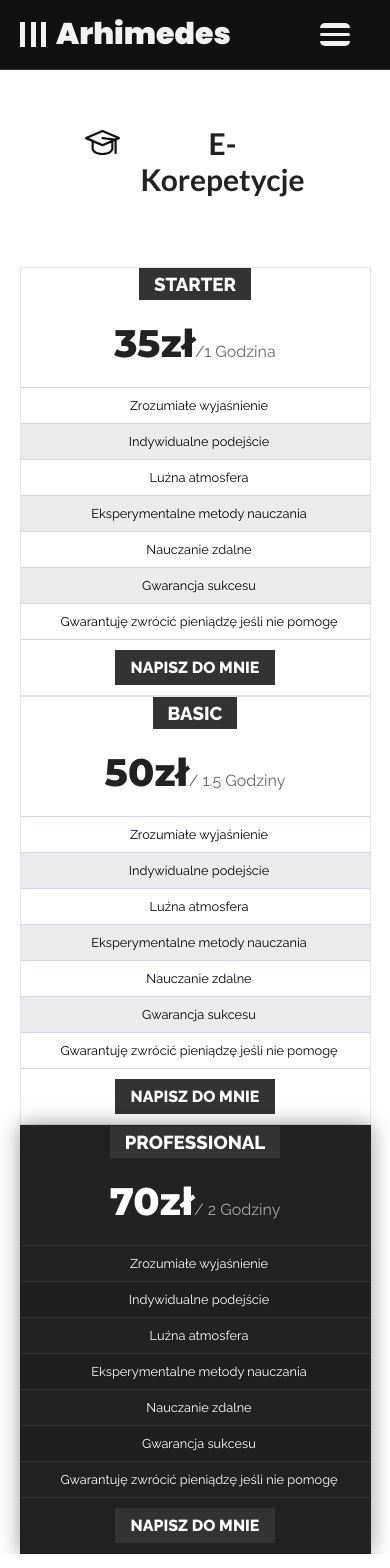
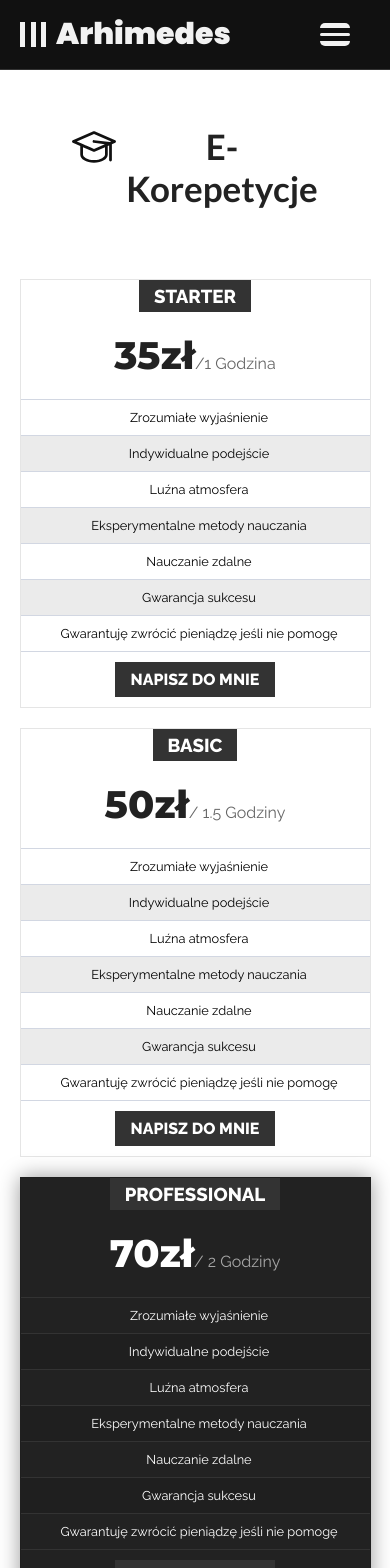
Before and after one commit to Illya1074/arhimedes, a React (Create React App) app: page /#/korepetycje in a window 390 px wide. Shown: the top 1568 px of the page. Built offline with nearby package versions, Linux system fonts and the light colour scheme.

Commit message:
price box css 4

```diff
--- a/src/containers/Korepetycje/Korepetycje.css
+++ b/src/containers/Korepetycje/Korepetycje.css
@@ -55,8 +55,14 @@
 @media (max-width: 700px){
 
   .korepetycje-icon{
-    width: 35px;
-    height: 35px;
+    width: 44px;
+    height: 44px;
+  }
+
+  .korepytecje-title{
+    font-size: 35px;
+    margin: 0 0 0 10px;
+
   }
 
 
@@ -68,26 +74,23 @@
   .korepetycje{
     margin-bottom: 30px;
   }
+
+  .korepytecje-content>div{
+    font-size: 15px;
+}
 }
 
 @media (max-width: 900px){
-    .korepytecje-title{
+    /* .korepytecje-title{
         font-size: 40px;
-    }
+    } */
     .korepytecje-content>div{
         font-size: 17px;
     }
 }
 
 
-@media (max-width: 700px){
-    .korepytecje-title{
-        font-size: 30px;
-    }
-    .korepytecje-content>div{
-        font-size: 15px;
-    }
-}
+
 
 
 
@@ -103,7 +106,7 @@
   margin: 70px auto 10px;
 }
 .snip1214 .plan {
-  margin: 0;
+  margin: 0 0 20px;
   width: 33%;
   position: relative;
   float: left;
```
